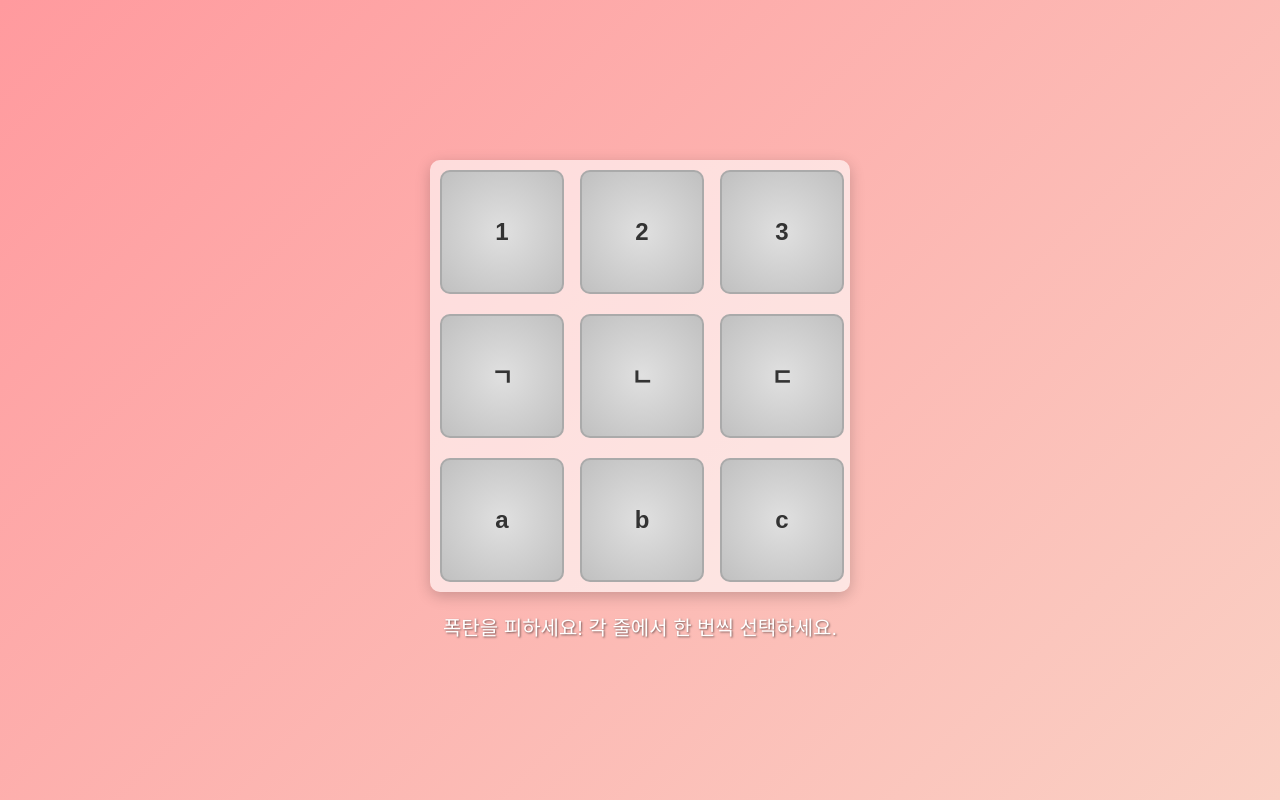
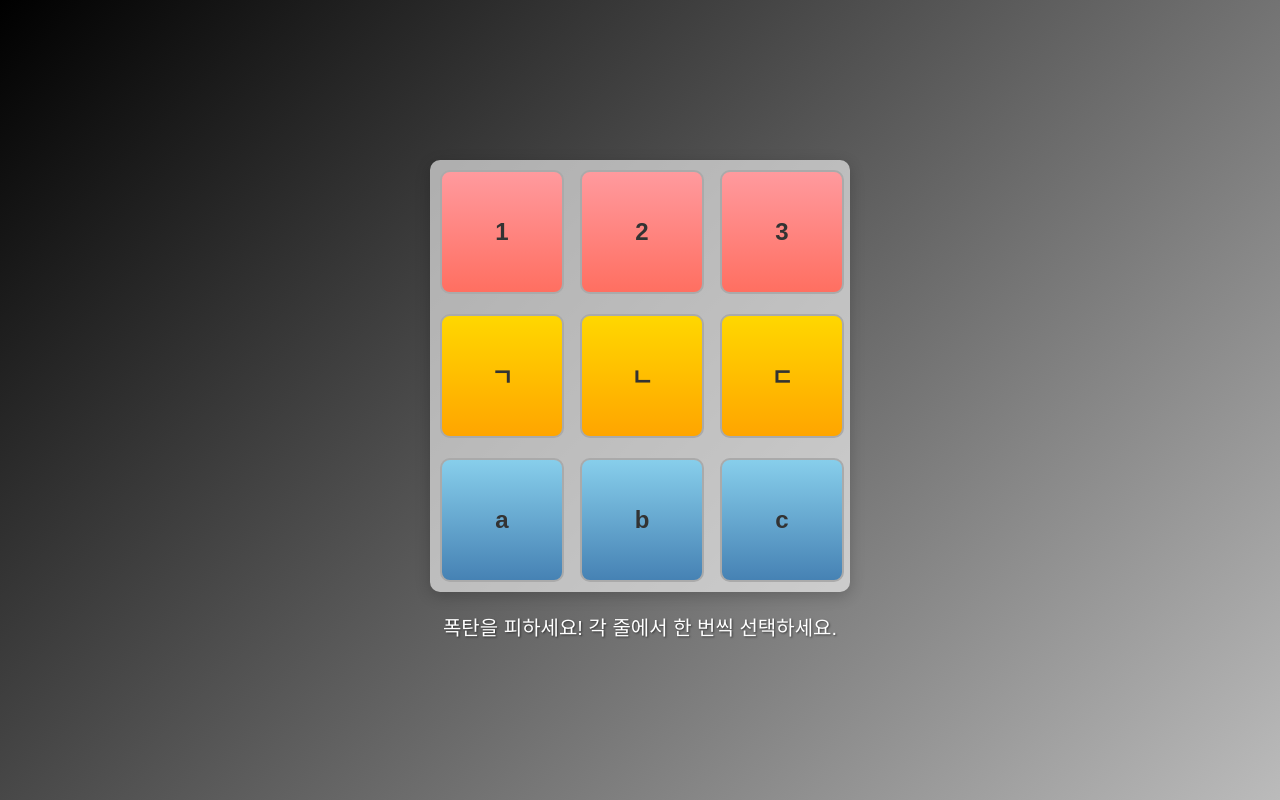
Before and after one commit to yunrang2/aab, a plain HTML site: page index.html in a window 1280 px wide. Drawn offline with Linux system fonts and the light colour scheme; a web font is replaced by a local one.

Commit message:
Update index.html

```diff
--- a/index.html
+++ b/index.html
@@ -11,7 +11,7 @@
         }
         body {
             font-family: 'DNFBitBit', Arial, sans-serif;
-            background: linear-gradient(135deg, #ff9a9e, #fad0c4);
+            background: linear-gradient(135deg, #000000, #bbbbbb);
             margin: 0;
             display: flex;
             justify-content: center;
@@ -33,7 +33,6 @@
         .box {
             width: 120px;
             height: 120px;
-            background: radial-gradient(circle, #e0e0e0, #c0c0c0);
             border: 2px solid #aaa;
             border-radius: 10px;
             display: flex;
@@ -45,8 +44,16 @@
             cursor: pointer;
             transition: background 0.3s, transform 0.2s, box-shadow 0.3s;
         }
+        .box.row-0 {
+            background: linear-gradient(to bottom, #ff9a9e, #ff6f61); /* 빨간색 계열 */
+        }
+        .box.row-1 {
+            background: linear-gradient(to bottom, #ffd700, #ffa500); /* 노란색 계열 */
+        }
+        .box.row-2 {
+            background: linear-gradient(to bottom, #87ceeb, #4682b4); /* 파란색 계열 */
+        }
         .box:hover {
-            background: radial-gradient(circle, #f0f0f0, #e0e0e0);
             transform: scale(1.1);
             box-shadow: 0px 8px 20px rgba(0, 0, 0, 0.3);
         }
@@ -168,7 +175,7 @@
             // 상자 생성
             for (let i = 0; i < BOX_COUNT; i++) {
                 const box = document.createElement("div");
-                box.classList.add("box");
+                box.classList.add("box", `row-${Math.floor(i / 3)}`); // 줄 번호별로 클래스 추가
                 box.dataset.index = i;
                 box.dataset.row = Math.floor(i / 3); // 줄 번호 저장
                 box.textContent = BOX_LABELS[i]; // 새로운 라벨 적용
```
